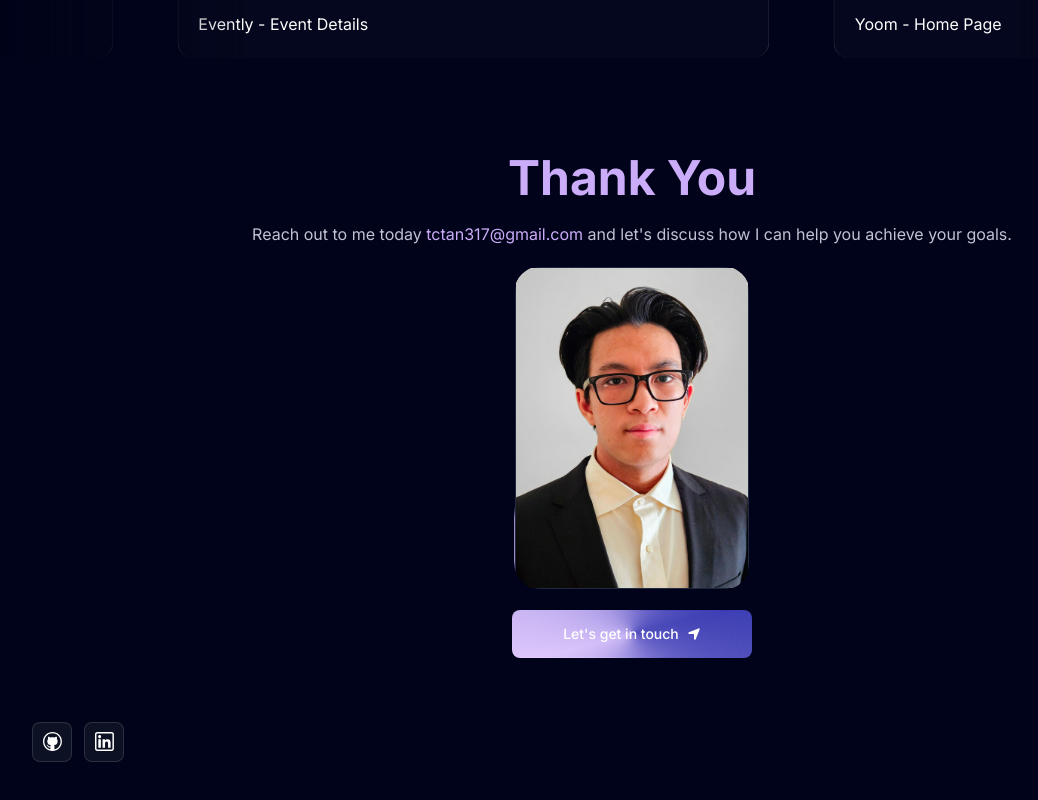
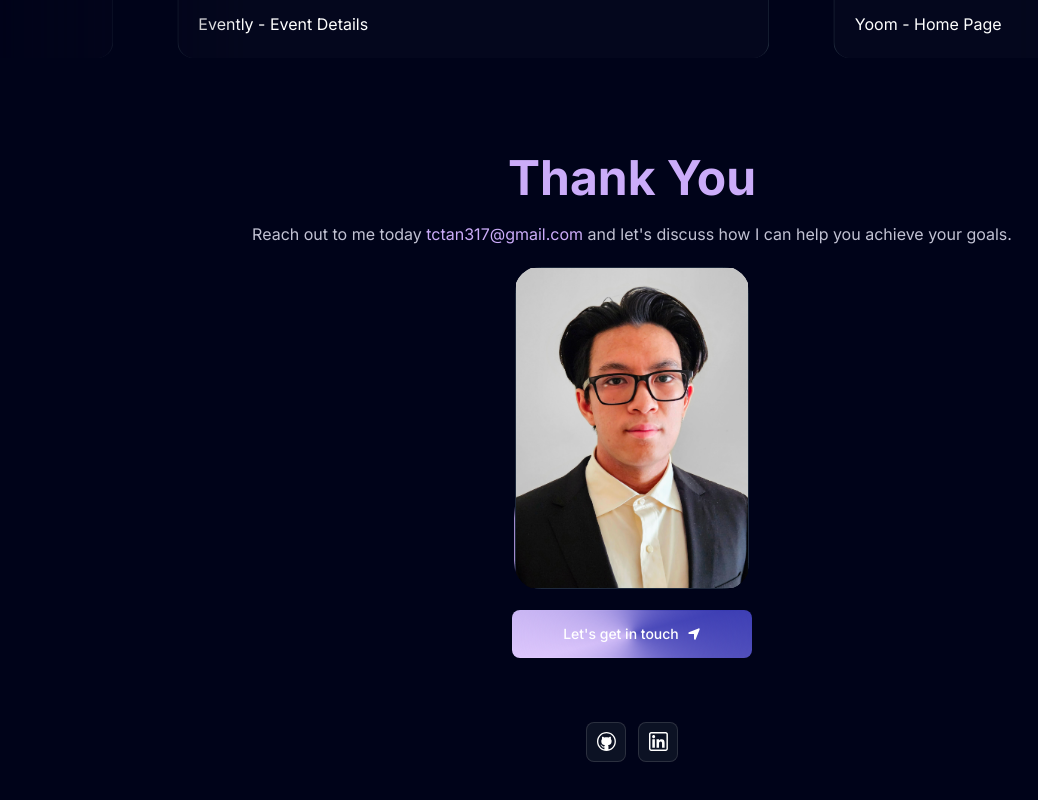
Before and after one commit to OtbeyNat/tobey_portfolio, a Next.js app: page / in a window 1280 px wide. Shown: the part 9526-10326 px from the top of the page, without its empty margins (8-1046 px from the left). Built offline with nearby package versions, Linux system fonts and the light colour scheme.

Commit message:
center social links

```diff
--- a/components/Footer.tsx
+++ b/components/Footer.tsx
@@ -26,7 +26,7 @@ const Footer = () => {
             />
             </a>
         </div>
-        <div className="flex mt-16 md:flex-row flex-col justify-between items-center gap-2">
+        <div className="flex mt-16 md:flex-row flex-col justify-center items-center gap-2">
           <div className="flex items-center md:gap-3 gap-6">
             {socialMedia.map((info) => (
               <div
```
